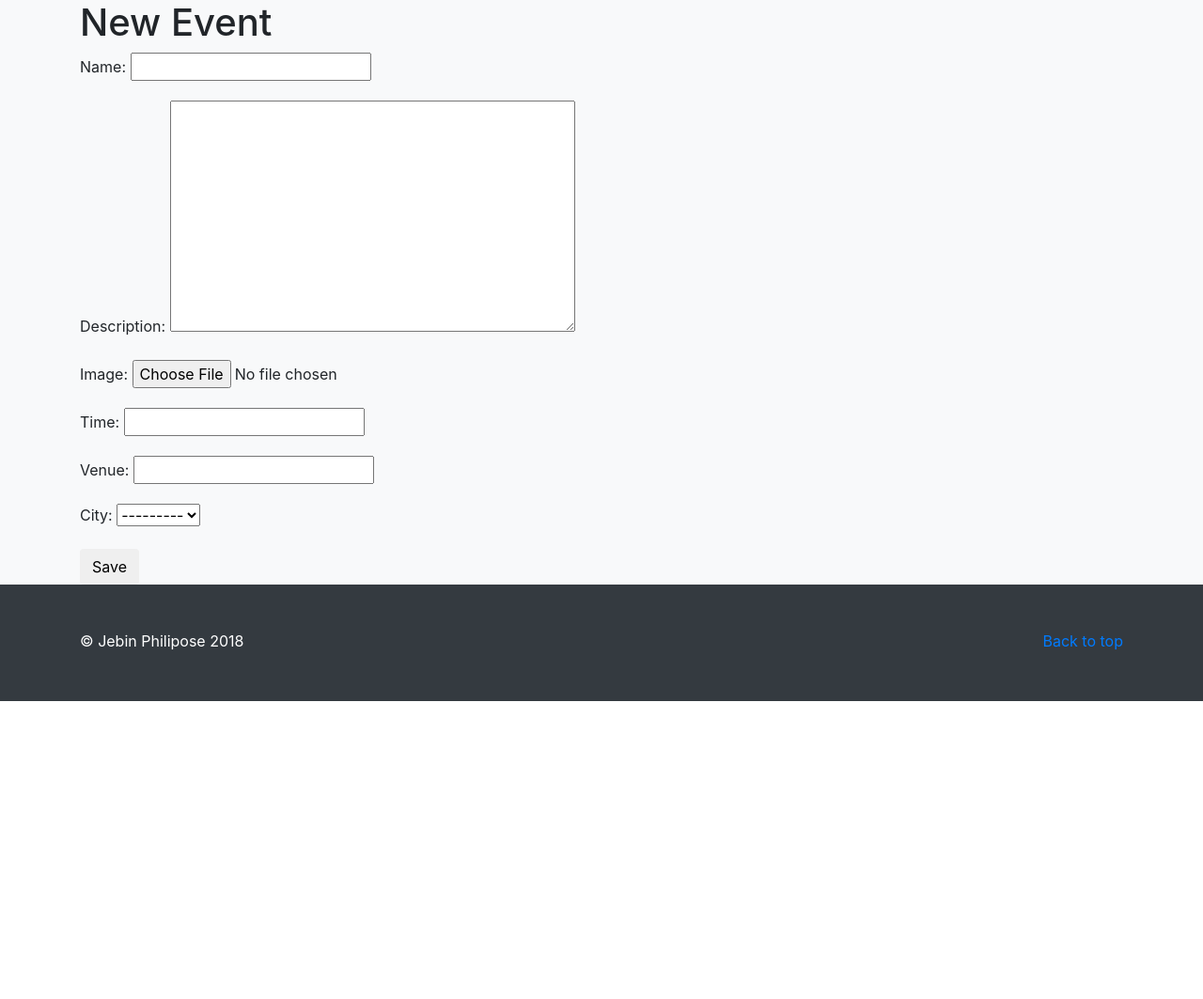
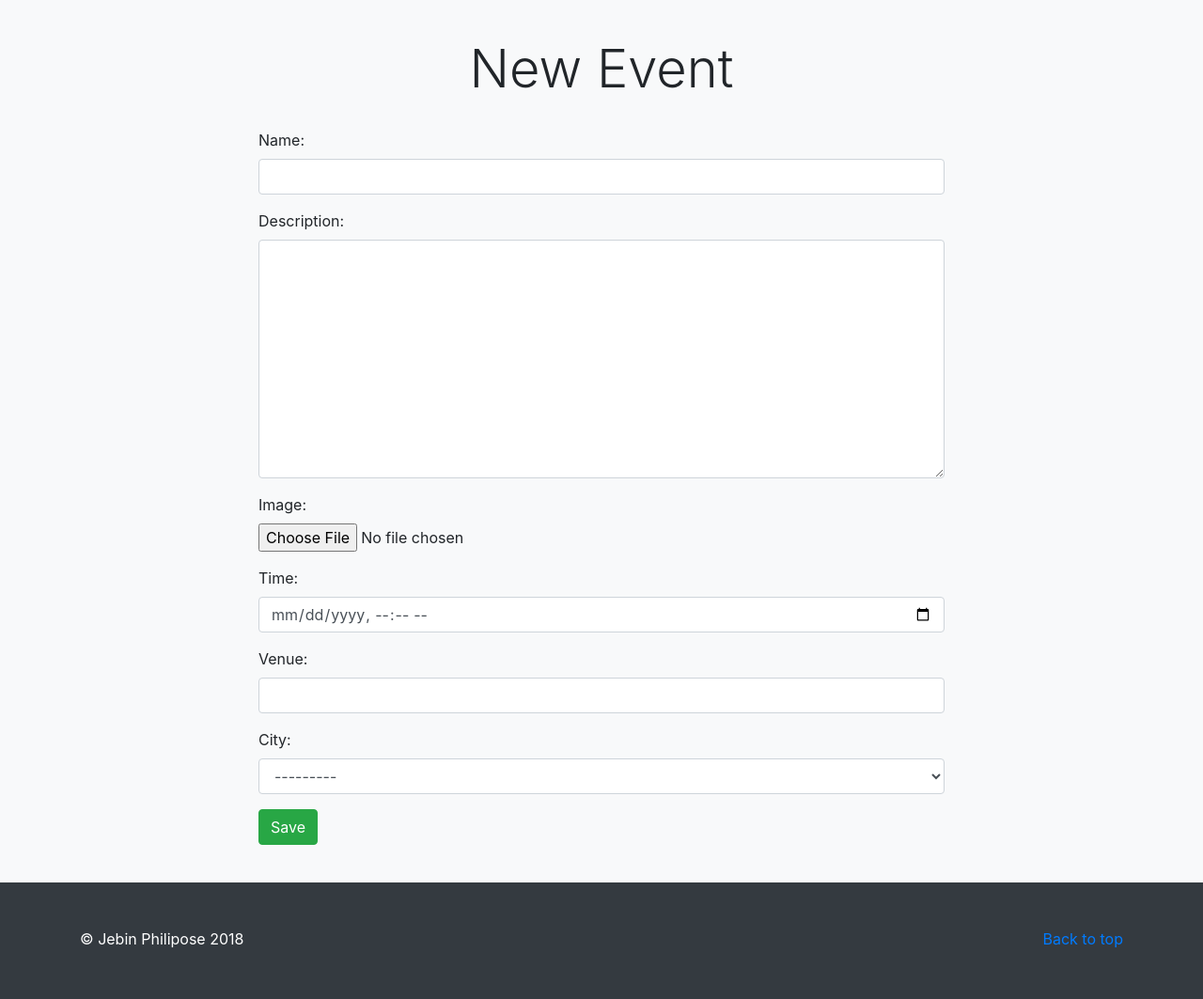
Before and after one commit to jebinphilipose/django-events-website, a Django app: page /event/create/ in a window 1280 px wide. Shown: the part 56-1119 px from the top of the page at 94% size. Before the commit the page ends 802 px from the top, so only its background shows below. Run offline with Django 3.2, Linux system fonts and the light colour scheme; the visitor is signed in with stand-in values (Sample User, id 1); data that the repository does not hold is empty; some libraries are stand-ins or nearby versions.

Commit message:
Style Create Event Page

```diff
--- a/events/forms.py
+++ b/events/forms.py
@@ -3,6 +3,18 @@ from .models import Event
 
 
 class EventForm(forms.ModelForm):
+    time = forms.DateTimeField(input_formats=['%Y-%m-%dT0%H:%M'],
+                               widget=forms.
+                               DateTimeInput(attrs={'type': 'datetime-local',
+                                                    'class': 'form-control'}))
+
     class Meta:
         model = Event
         fields = ('name', 'description', 'image', 'time', 'venue', 'city')
+        widgets = {
+            'name': forms.TextInput(attrs={'class': 'form-control'}),
+            'description': forms.Textarea(attrs={'class': 'form-control'}),
+            'image': forms.FileInput(attrs={'class': 'form-control-file'}),
+            'venue': forms.TextInput(attrs={'class': 'form-control'}),
+            'city': forms.Select(attrs={'class': 'form-control'}),
+        }
--- a/events/templates/events/create_event.html
+++ b/events/templates/events/create_event.html
@@ -2,10 +2,10 @@
 <main role="main">
     <div class="container">
         <div class="row">
-            <div class="col-md-8">
-                <h1>New Event</h1>
+            <div class="col-md-8" style="margin: 40px auto;">
+                <h1 class="display-4 text-center" style="margin-bottom: 30px;">New Event</h1>
                 <form method="POST" enctype="multipart/form-data">{% csrf_token %} {{ form.as_p }}
-                    <button type="submit" class="save btn btn-default">Save</button>
+                    <button type="submit" class="save btn btn-success">Save</button>
                 </form>
             </div>
         </div>
--- a/events/templates/events/event_details.html
+++ b/events/templates/events/event_details.html
@@ -1,6 +1,6 @@
 {% extends 'events/base.html' %} {% block content %}
 <main role="main">
-    <div class="container" style="margin-top: 20px;">
+    <div class="container" style="margin-top: 30px;">
         <div class="row">
             <div class="col-md-4">
                 <img src="{{event.image.url}}" alt="event-image" style="height: 200px; width: 200px;">
--- a/events/views.py
+++ b/events/views.py
@@ -14,8 +14,14 @@ def index(request):
         events = Event.objects.filter(city__city=city)
 
     else:
-        events = Event.objects.filter(city__city='Noida')
-        city = events.get(pk=1).city
+        try:
+            events = Event.objects.filter(city__city='Noida')
+            try:
+                city = City.objects.get(city='Noida')
+            except City.DoesNotExist:
+                city = 'City'
+        except Event.DoesNotExist:
+            events = None
 
     return render(request, 'events/index.html', {'events': events,
                                                  'city': city})
```
